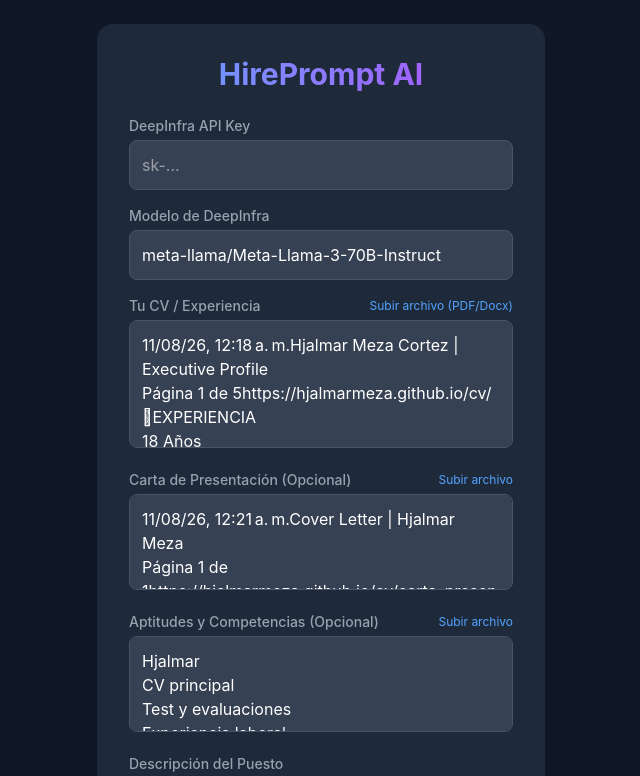
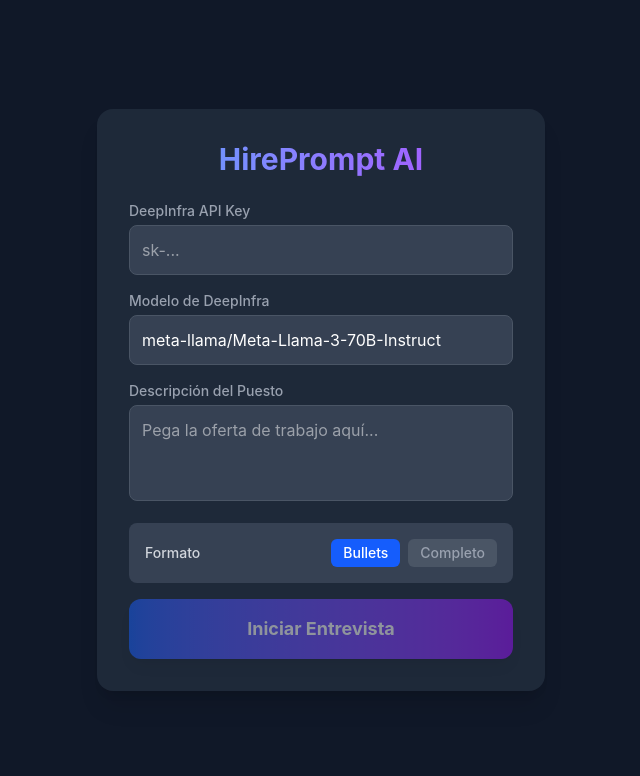
Before and after one commit to hjalmarmeza/Entrevista_PWA, a React (Vite) app: page / in a window 1280 px wide. Shown: the top 776 px of the page, without its empty margins (319-959 px from the left). Built offline with nearby package versions, Linux system fonts and the light colour scheme.

Commit message:
Remove profile fields from UI since they are hardcoded as defaults

```diff
--- a/src/App.tsx
+++ b/src/App.tsx
@@ -1,5 +1,4 @@
 import { useState, useEffect, useRef } from 'react';
-import mammoth from 'mammoth';
 import { defaultCV, defaultCoverLetter, defaultAptitudes } from './defaults';
 
 // Tipos para Web Speech API
@@ -16,12 +15,11 @@
   const [isConfigured, setIsConfigured] = useState(false);
   const [apiKey, setApiKey] = useState(localStorage.getItem('hp_apiKey') || '');
   const [model, setModel] = useState(localStorage.getItem('hp_model') || 'meta-llama/Meta-Llama-3-70B-Instruct');
-  const [cv, setCv] = useState(localStorage.getItem('hp_cv') || defaultCV);
-  const [coverLetter, setCoverLetter] = useState(localStorage.getItem('hp_coverLetter') || defaultCoverLetter);
-  const [aptitudes, setAptitudes] = useState(localStorage.getItem('hp_aptitudes') || defaultAptitudes);
+  const [cv] = useState(localStorage.getItem('hp_cv') || defaultCV);
+  const [coverLetter] = useState(localStorage.getItem('hp_coverLetter') || defaultCoverLetter);
+  const [aptitudes] = useState(localStorage.getItem('hp_aptitudes') || defaultAptitudes);
   const [job, setJob] = useState(localStorage.getItem('hp_job') || '');
   const [format, setFormat] = useState<Format>((localStorage.getItem('hp_format') as Format) || 'bullets');
-  const [isUploading, setIsUploading] = useState(false);
 
   // Estado de entrevista
   const [isListening, setIsListening] = useState(false);
@@ -100,70 +98,6 @@
     if (wakeLockRef.current) {
       wakeLockRef.current.release();
       wakeLockRef.current = null;
-    }
-  };
-
-  const handleFileUpload = async (event: React.ChangeEvent<HTMLInputElement>, target: 'cv' | 'coverLetter' | 'aptitudes') => {
-    const file = event.target.files?.[0];
-    if (!file) return;
-    setIsUploading(true);
-
-    try {
-      let text = '';
-      if (file.type === 'application/pdf') {
-        // Cargar dinámicamente PDF.js puro desde CDN para evitar errores de Rollup/Vite en Safari
-        if (!(window as any).pdfjsLib) {
-          await new Promise<void>((resolve, reject) => {
-            const script = document.createElement('script');
-            script.src = 'https://cdnjs.cloudflare.com/ajax/libs/pdf.js/2.16.105/pdf.min.js';
-            script.onload = () => resolve();
-            script.onerror = () => reject(new Error('No se pudo cargar PDF.js'));
-            document.head.appendChild(script);
-          });
-          const pdfjsLib = (window as any).pdfjsLib;
-          pdfjsLib.GlobalWorkerOptions.workerSrc = 'https://cdnjs.cloudflare.com/ajax/libs/pdf.js/2.16.105/pdf.worker.min.js';
-        }
-
-        const pdfjsLib = (window as any).pdfjsLib;
-        const arrayBuffer = await file.arrayBuffer();
-        const data = new Uint8Array(arrayBuffer);
-        const loadingTask = pdfjsLib.getDocument({ data });
-        const pdf = await loadingTask.promise;
-        const totalPages = pdf.numPages || 0;
-
-        for (let i = 1; i <= totalPages; i++) {
-          const page = await pdf.getPage(i);
-          const content = await page.getTextContent();
-          if (content && content.items) {
-            const itemsLength = content.items.length || 0;
-            for (let j = 0; j < itemsLength; j++) {
-              const item = content.items[j];
-              if (item && typeof item.str === 'string') {
-                text += item.str + ' ';
-              }
-            }
-            text += '\\n';
-          }
-        }
-      } else if (file.name.endsWith('.docx')) {
-        const arrayBuffer = await file.arrayBuffer();
-        const result = await mammoth.extractRawText({ arrayBuffer });
-        text = result.value;
-      } else {
-        // Fallback for txt or other readable files
-        text = await file.text();
-      }
-
-      if (target === 'cv') setCv(text);
-      else if (target === 'coverLetter') setCoverLetter(text);
-      else setAptitudes(text);
-    } catch (err) {
-      console.error('Error al procesar el archivo', err);
-      alert('Hubo un error al extraer el texto del archivo.');
-    } finally {
-      setIsUploading(false);
-      // Resetear el input file para que permita seleccionar el mismo de nuevo si se requiere
-      event.target.value = '';
     }
   };
 
@@ -354,60 +288,12 @@
             </div>
 
             <div>
-              <div className="flex justify-between items-center mb-1">
-                <label className="block text-sm font-medium text-gray-400">Tu CV / Experiencia</label>
-                <label className="text-xs text-blue-400 cursor-pointer hover:text-blue-300">
-                  {isUploading ? 'Procesando...' : 'Subir archivo (PDF/Docx)'}
-                  <input type="file" className="hidden" accept=".pdf,.docx,.txt" onChange={(e) => handleFileUpload(e, 'cv')} disabled={isUploading} />
-                </label>
-              </div>
-              <textarea
-                value={cv}
-                onChange={e => setCv(e.target.value)}
-                className="w-full bg-gray-700 border border-gray-600 rounded-lg p-3 text-white focus:ring-2 focus:ring-blue-500 outline-none h-32 resize-none"
-                placeholder="Pega tu CV aquí o sube un archivo..."
-              />
-            </div>
-
-            <div>
-              <div className="flex justify-between items-center mb-1">
-                <label className="block text-sm font-medium text-gray-400">Carta de Presentación (Opcional)</label>
-                <label className="text-xs text-blue-400 cursor-pointer hover:text-blue-300">
-                  {isUploading ? 'Procesando...' : 'Subir archivo'}
-                  <input type="file" className="hidden" accept=".pdf,.docx,.txt" onChange={(e) => handleFileUpload(e, 'coverLetter')} disabled={isUploading} />
-                </label>
-              </div>
-              <textarea
-                value={coverLetter}
-                onChange={e => setCoverLetter(e.target.value)}
-                className="w-full bg-gray-700 border border-gray-600 rounded-lg p-3 text-white focus:ring-2 focus:ring-blue-500 outline-none h-24 resize-none"
-                placeholder="Pega tu carta de presentación..."
-              />
-            </div>
-
-            <div>
-              <div className="flex justify-between items-center mb-1">
-                <label className="block text-sm font-medium text-gray-400">Aptitudes y Competencias (Opcional)</label>
-                <label className="text-xs text-blue-400 cursor-pointer hover:text-blue-300">
-                  {isUploading ? 'Procesando...' : 'Subir archivo'}
-                  <input type="file" className="hidden" accept=".pdf,.docx,.txt" onChange={(e) => handleFileUpload(e, 'aptitudes')} disabled={isUploading} />
-                </label>
-              </div>
-              <textarea
-                value={aptitudes}
-                onChange={e => setAptitudes(e.target.value)}
-                className="w-full bg-gray-700 border border-gray-600 rounded-lg p-3 text-white focus:ring-2 focus:ring-blue-500 outline-none h-24 resize-none"
-                placeholder="Pega tu lista de aptitudes y competencias clave..."
-              />
-            </div>
-
-            <div>
               <label className="block text-sm font-medium text-gray-400 mb-1">Descripción del Puesto</label>
               <textarea
                 value={job}
                 onChange={e => setJob(e.target.value)}
                 className="w-full bg-gray-700 border border-gray-600 rounded-lg p-3 text-white focus:ring-2 focus:ring-blue-500 outline-none h-24 resize-none"
-                placeholder="¿A qué puesto aplicas?"
+                placeholder="Pega la oferta de trabajo aquí..."
               />
             </div>
 
```
